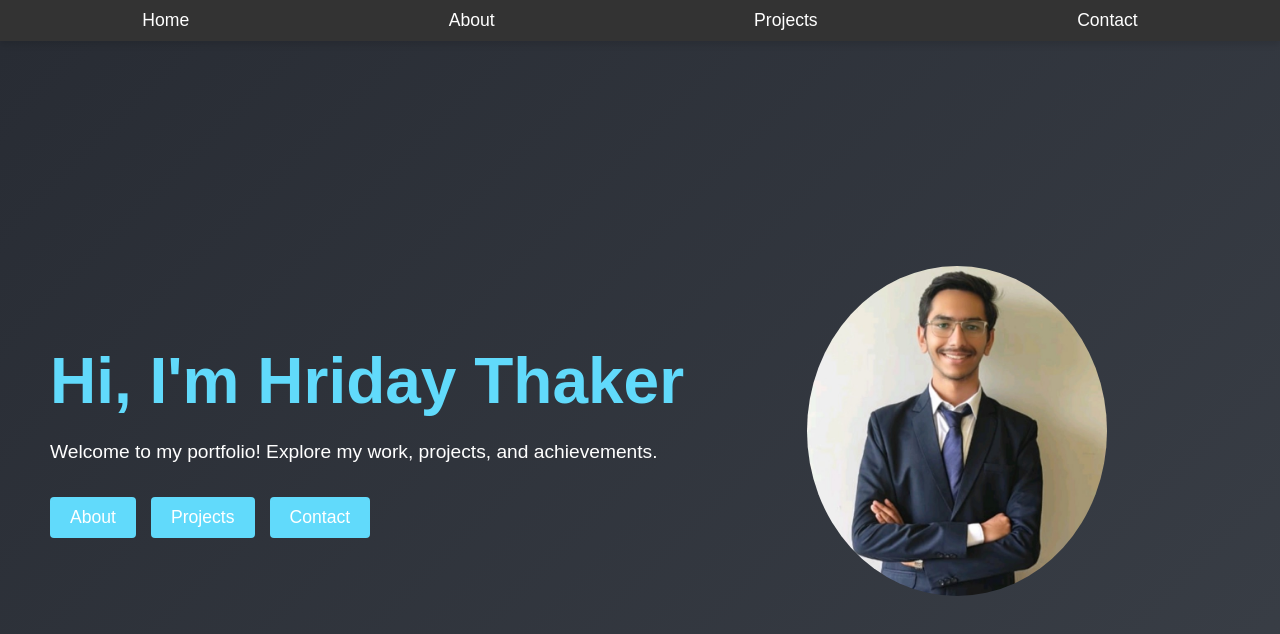
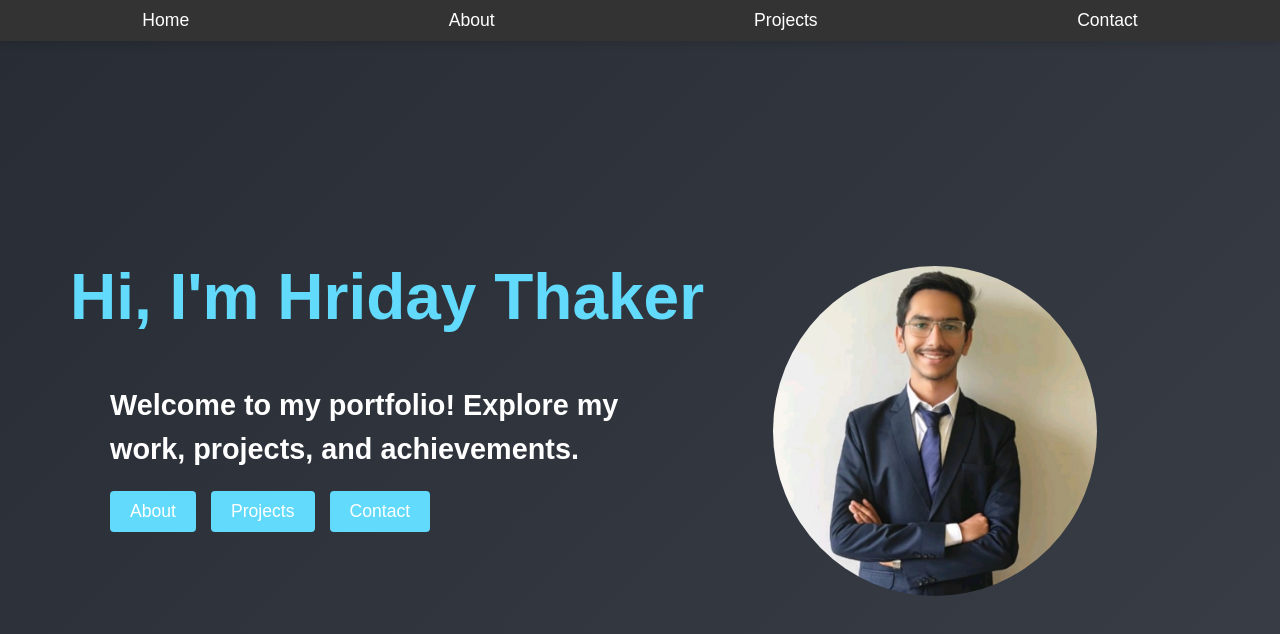
Before and after one commit to thakerhriday/Portfolio, a React (Create React App) app in the folder client/: page / in a window 1280 px wide. Shown: the top 634 px of the page. Built offline with nearby package versions, Linux system fonts and the light colour scheme.

Commit message:
home-text-align

```diff
--- a/client/src/components/Home.js
+++ b/client/src/components/Home.js
@@ -24,7 +24,7 @@ const Home = () => {
           <div className="home-text">
             <h1 className="animated-hi">Hi, I'm Hriday Thaker</h1>
             <p></p>
-            <p className="welcome-message">Welcome to my portfolio! Explore my work, projects, and achievements.</p>
+            <p className="welcome-message"><h2>Welcome to my portfolio! Explore my work, projects, and achievements.</h2></p>
             <div className="nav-links">
               <a href="about" className="nav-link">About</a>
               <a href="projects" className="nav-link">Projects</a>
--- a/client/src/styles/Home.css
+++ b/client/src/styles/Home.css
@@ -12,7 +12,7 @@
 }
 
 /* Left Section: Text and Links */
-.home-text1 {
+.home-text {
   flex: 1;
   display: flex;
   flex-direction: column;
@@ -20,35 +20,35 @@
   align-items: flex-start;
   max-width: 50%;
   animation: fadeInLeft 1s ease;
-  padding-left: 25px;
-}
-
-.home-text2 {
-  flex: 1;
-  display: flex;
-  flex-direction: column;
-  justify-content: center;
-  align-items: flex-start;
-  max-width: 50%;
-  animation: fadeInLeft 1s ease;
-  padding-left: 45px;
+  padding-left: 40px; /* Added padding to the left */
+  padding-top: 40px; /* Added padding from the top to move content down */
 }
 
 .animated-hi {
   font-size: 4rem;
   color: #61dafb;
   margin-bottom: 20px;
+  white-space: nowrap;       /* Prevent text from wrapping onto a new line */
+  overflow: hidden;
+  margin-left: -20px;
+  margin-top: -130px;
 }
 
 .welcome-message {
   font-size: 1.2rem;
-  margin-bottom: 30px;
+  margin-top: 30px;
+  margin-bottom: 10px;  /* Reduced margin to bring it closer to the links */
   line-height: 1.5;
+  padding-left: 20px; /* Added padding to align with text */
 }
 
 .nav-links {
   display: flex;
   gap: 15px;
+  padding-left: 20px;
+  margin-top: 10px;  /* Reduced the margin between the welcome text and the links */
+  justify-content: center;
+  align-items: center;
 }
 
 .nav-link {
@@ -59,6 +59,8 @@
   border-radius: 4px;
   font-size: 1.1rem;
   transition: all 0.3s ease;
+  justify-content: center;
+  align-items: center;
 }
 
 .nav-link:hover {
@@ -72,19 +74,19 @@
   display: flex;
   justify-content: center;
   align-items: center;
-  width: 400px;          /* Set width explicitly */
-  height: 600px;         /* Set height explicitly */
+  width: 400px; /* Set width explicitly */
+  height: 600px; /* Set height explicitly */
   border-radius: 50%;
-  overflow: hidden;      /* Hide overflowed image parts */
-  object-fit: cover;     /* Ensure image scales correctly within the given size */
+  overflow: hidden; /* Hide overflowed image parts */
+  object-fit: cover; /* Ensure image scales correctly within the given size */
   animation: fadeInRight 1.5s ease;
 }
 
 /* Optional: Target the image directly */
 .home-image img {
-  width: 55%;           /* Ensure image takes up full width of its container */
-  height: 55%;          /* Ensure image takes up full height of its container */
-  object-fit: cover;     /* Keeps the image cover-style fitting inside the circle */
+  width: 55%; /* Ensure image takes up full width of its container */
+  height: 55%; /* Ensure image takes up full height of its container */
+  object-fit: cover; /* Keeps the image cover-style fitting inside the circle */
 }
 
 /* Animations */
```
Lines whose indentation alone changed are shown as unchanged.
